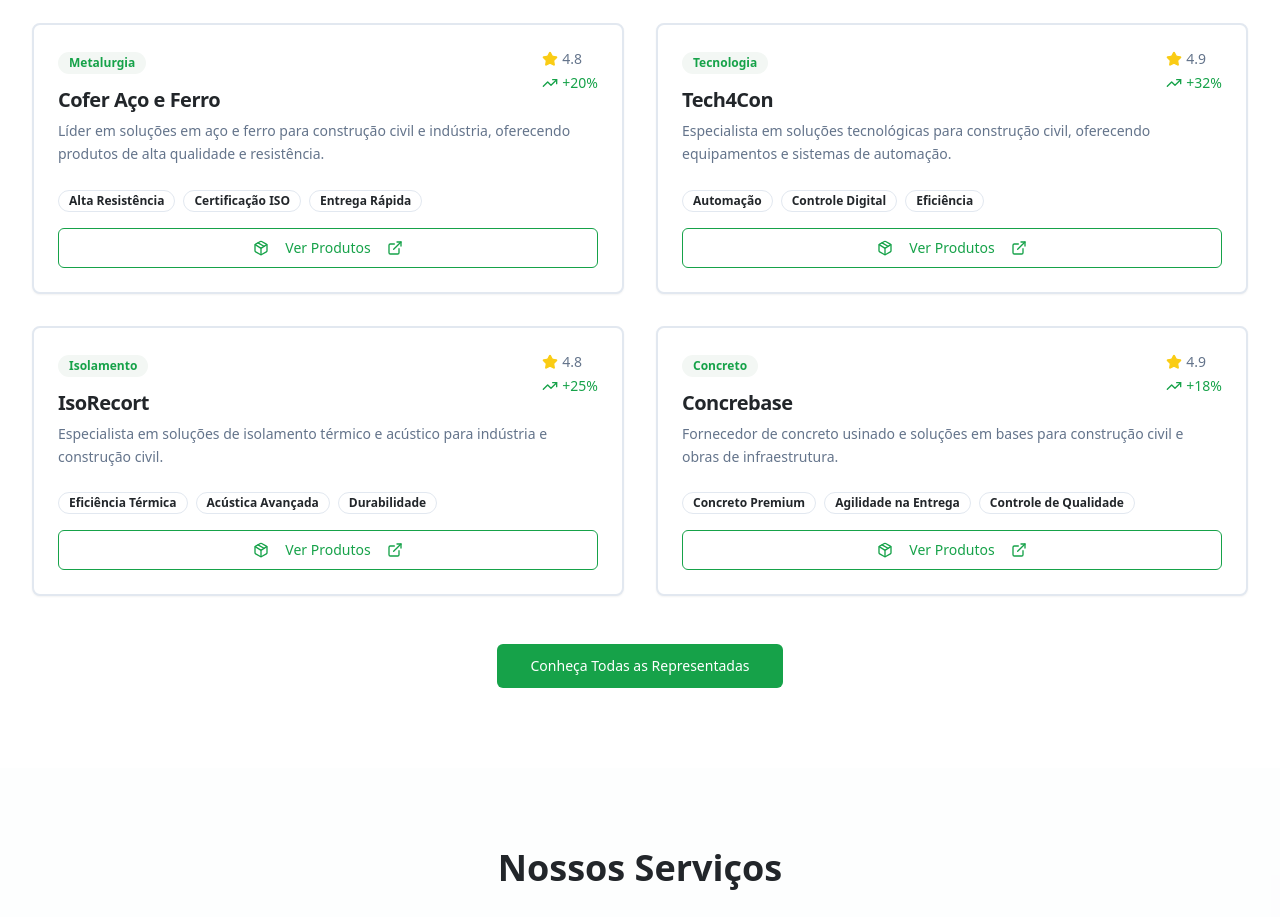
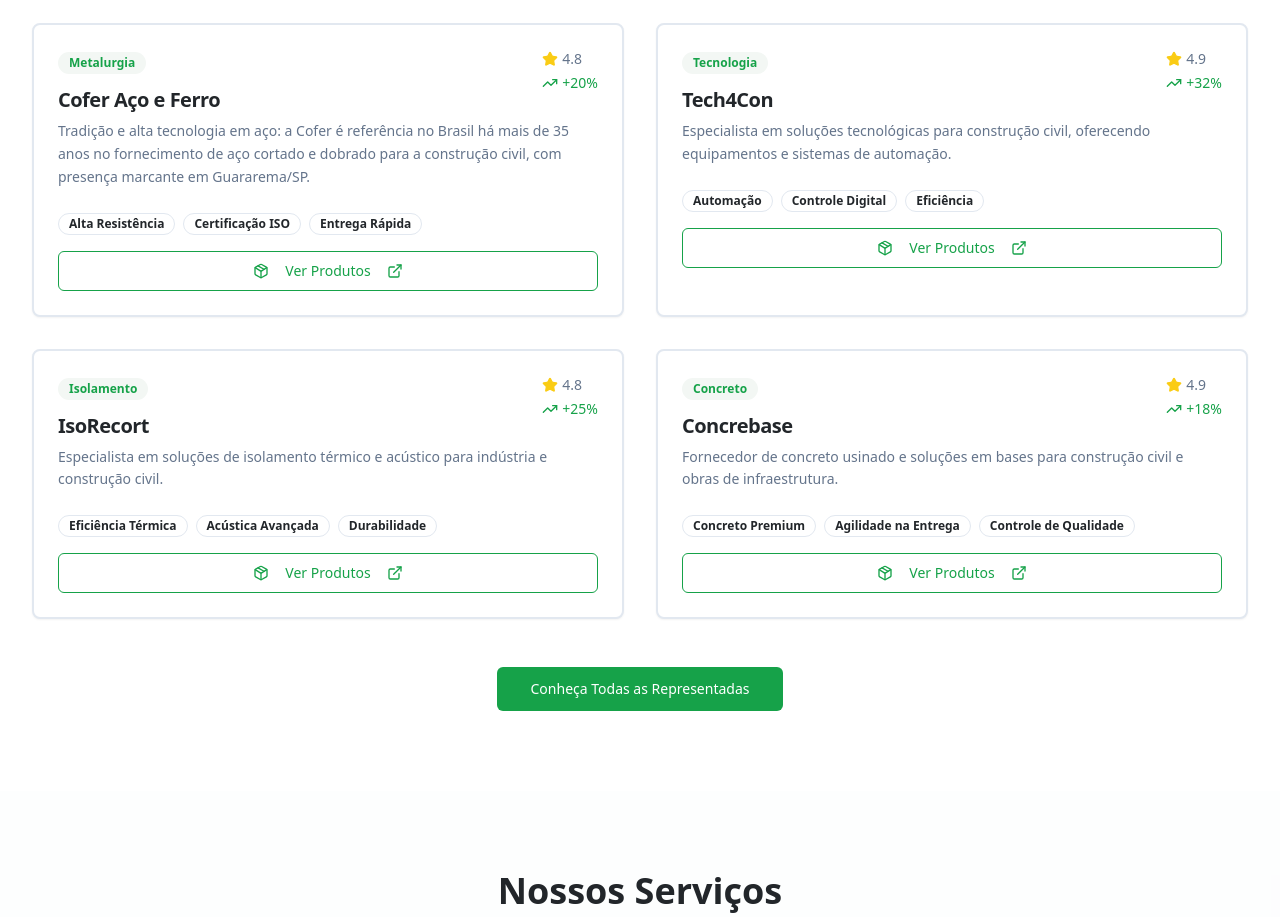
Before and after one commit to antonelligu/Empresa, a React (Vite) app: page / in a window 1280 px wide. Shown: the part 1920-2837 px from the top of the page. Built offline with nearby package versions, Linux system fonts and the light colour scheme.

Commit message:
Update Cofer description
Updated the description for Cofer to include its tradition and high technology in steel, its 35 years of experience, and its presence in Guararema/SP.

```diff
--- a/src/components/Representatives.tsx
+++ b/src/components/Representatives.tsx
@@ -8,7 +8,7 @@ const Representatives = () => {
     {
       name: "Cofer Aço e Ferro",
       category: "Metalurgia",
-      description: "Líder em soluções em aço e ferro para construção civil e indústria, oferecendo produtos de alta qualidade e resistência.",
+      description: "Tradição e alta tecnologia em aço: a Cofer é referência no Brasil há mais de 35 anos no fornecimento de aço cortado e dobrado para a construção civil, com presença marcante em Guararema/SP.",
       highlights: ["Alta Resistência", "Certificação ISO", "Entrega Rápida"],
       rating: 4.8,
       growth: "+20%"
```
